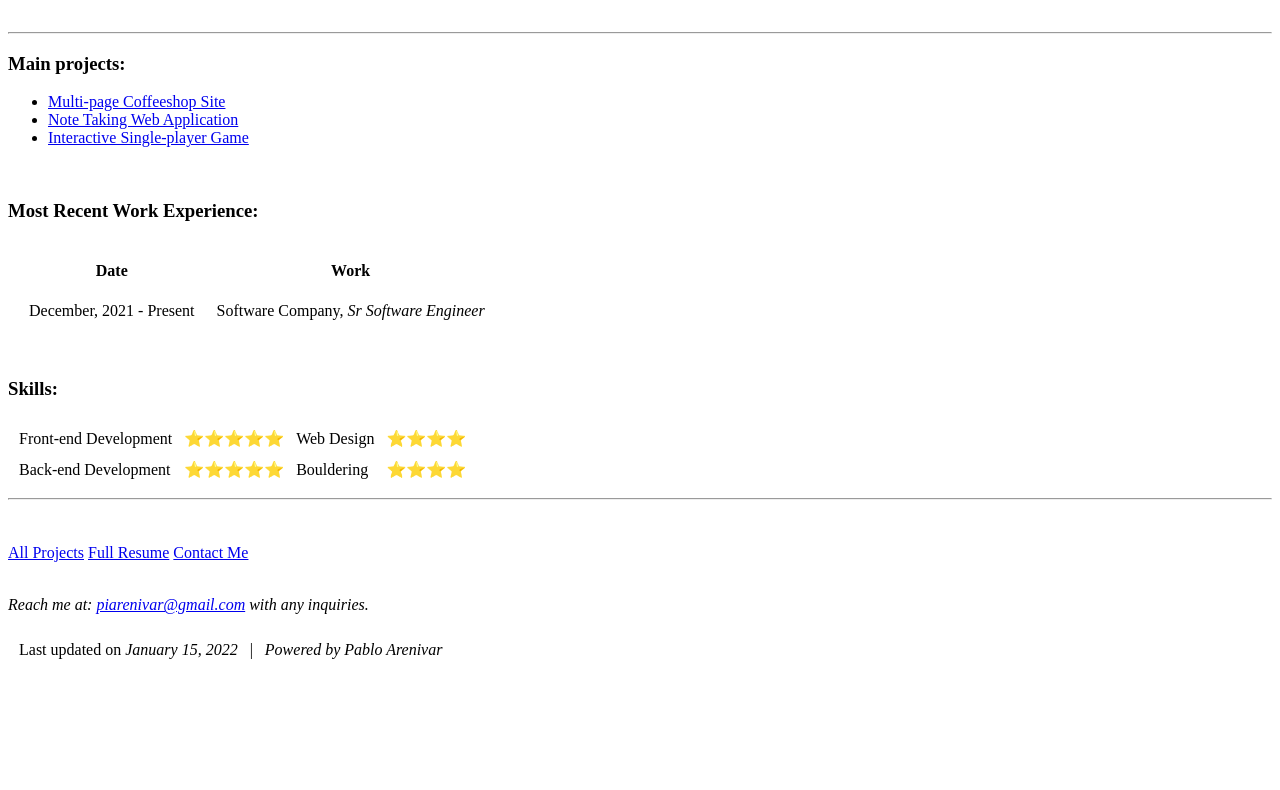
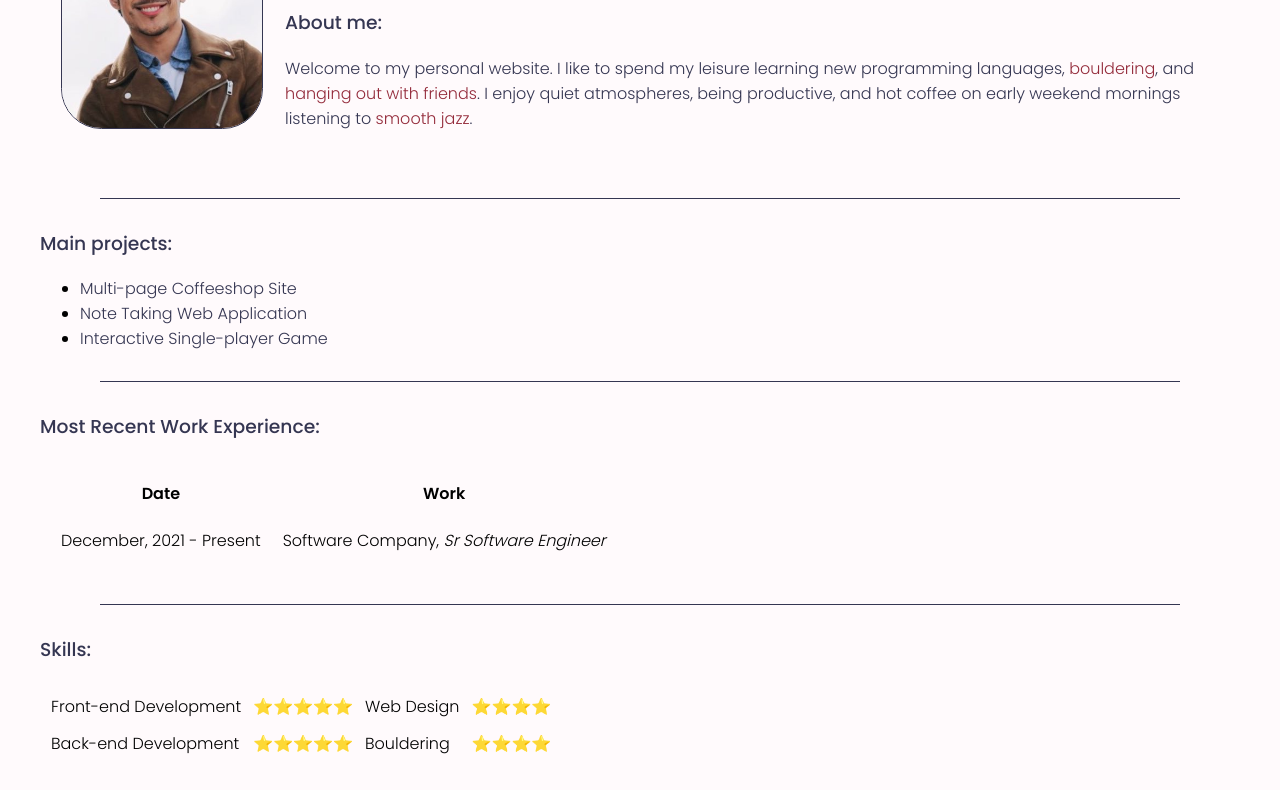
Before and after one commit to piarenivar/personal-site-introcss, a plain HTML site: page index.html in a window 1280 px wide. Shown: the part 230-1020 px from the top of the page. Before the commit the page ends 908 px from the top, so only its background shows below. Drawn offline with Linux system fonts and the light colour scheme.

Commit message:
Updated site files.
Updated CSS.

```diff
--- /dev/null
+++ b/css/styles.css
@@ -0,0 +1,80 @@
+
+
+body {
+  background-color: #fffafc;
+  margin: 40px;
+  font-family: 'Poppins', sans-serif;
+}
+
+h1 {
+  font-weight: 600;
+  color: #353652;
+}
+
+h3 {
+  font-weight: 500;
+  color: #353652;
+}
+
+p {
+  font-weight: 300;
+  color: #353652;
+}
+
+hr {
+  border-style: solid none none;
+  width: 90%;
+  border-width: 1px;
+  border-color: #353652;
+  margin-top: 30px;
+  margin-bottom: 30px;
+}
+
+a {
+  color: #353652;
+}
+
+a:link {
+  text-decoration: none;
+}
+
+a:visited {
+  text-decoration: none;
+}
+
+a:hover {
+  color: #d62828;
+}
+
+a:active {
+  text-decoration: underline;
+}
+
+.footer {
+  font-weight: 200;
+  font-size:13px;
+  color: #6c757d;
+}
+
+.nav-bar-links {
+  padding-left: 10px;
+  padding-right: 10px;
+}
+
+.weight-300 {
+  font-weight: 300;
+}
+
+.intext-links a{
+  color: #942b3b;
+}
+
+.intext-links a:hover{
+  color: #d62828;
+}
+
+.profile-imaage{
+  border: 1px solid;
+  border-radius: 20%;
+  border-color: #353652;
+}
--- a/index.html
+++ b/index.html
@@ -6,26 +6,35 @@
     <meta name="title" content="Pablo Arenivar">
     <meta name="description" content="This is my personal website.">
     <link rel="shortcut icon" type="image/jpg" href="images/The Life of Pablo - Album Cover.jpeg"/>
+    <link rel="stylesheet" href="css/styles.css">
+    <link rel="preconnect" href="https://fonts.googleapis.com">
+    <link rel="preconnect" href="https://fonts.gstatic.com" crossorigin>
+    <link href="https://fonts.googleapis.com/css2?family=Lato&family=Poppins:wght@200;300;500;600&display=swap" rel="stylesheet">
   </head>
   <body>
+    <div class="nav-bar">
+      <a class="nav-bar-links" href="all-projects.html">All Projects</a>
+      <a class="nav-bar-links" href="full-resume.html">Full Resume</a>
+      <a class="nav-bar-links" href="contact-me.html">Contact Me</a>
+    </div>
+    <hr>
     <table cellspacing="20">
       <td>
-        <a href="#"><img src="images/Profile_400x400.jpg" alt="Profile image of Pablo Arenivar" width="200px;" style="border-radius: 50%;" /></a>
+        <a href="#"><img src="images/Profile_400x400.jpg" alt="Profile image of Pablo Arenivar" width="200px;" class="profile-imaage" /></a>
       </td>
       <td>
         <h1>Pablo Arenivar</h1>
         <h3>About me:</h3>
-        <p>Welcome to my personal website. I like to spend my leisure learning new programming languages, <a href="https://drive.google.com/file/d/1-g3A5yj-SlHhYWfxn2zpggbtiC3XnAYf/view?usp=sharing" target="_blank">bouldering</a>, and <a href="https://drive.google.com/file/d/1dDq3SRLG0xB4xx2jtYJV-pfE9iHtfGBi/view?usp=sharing" target="_blank">hanging out with friends</a>. I enjoy quiet atmospheres, being productive, and hot coffee on early weekend mornings listening to <a href="https://www.youtube.com/watch?v=Dx5qFachd3A" target="_blank">smooth jazz</a>.</p>
+        <p class="intext-links">Welcome to my personal website. I like to spend my leisure learning new programming languages, <a href="https://drive.google.com/file/d/1-g3A5yj-SlHhYWfxn2zpggbtiC3XnAYf/view?usp=sharing" target="_blank">bouldering</a>, and <a href="https://drive.google.com/file/d/1dDq3SRLG0xB4xx2jtYJV-pfE9iHtfGBi/view?usp=sharing" target="_blank">hanging out with friends</a>. I enjoy quiet atmospheres, being productive, and hot coffee on early weekend mornings listening to <a href="https://www.youtube.com/watch?v=Dx5qFachd3A" target="_blank">smooth jazz</a>.</p>
       </td>
     </table>
-
     <hr>
     <h3>Main projects:</h3>
-    <ul>
+    <ul class="weight-300">
       <li><a href="#">Multi-page Coffeeshop Site</a></li>
       <li><a href="#">Note Taking Web Application</a></li>
       <li><a href="#">Interactive Single-player Game</a></li>
-    </ul><br />
+    </ul><hr>
     <h3>Most Recent Work Experience:</h3>
     <table cellspacing="20">
       <thead>
@@ -34,15 +43,15 @@
           <th>Work</th>
         </tr>
       </thead>
-      <tbody>
+      <tbody class="weight-300">
         <tr>
           <td>December, 2021 - Present</td>
           <td>Software Company, <em>Sr Software Engineer</em></td>
         </tr>
       </tbody>
-    </table><br>
+    </table><hr>
     <h3>Skills:</h3>
-    <table  cellspacing="10">
+    <table  cellspacing="10" class="weight-300">
       <tbody>
         <tr>
           <td>Front-end Development</td>
@@ -58,12 +67,8 @@
         </tr>
       </tbody>
     </table><hr>
-    <br><br>
-    <a href="all-projects.html">All Projects</a>
-    <a href="full-resume.html">Full Resume</a>
-    <a href="contact-me.html">Contact Me</a><br><br>
     <p><em>Reach me at: <a href="mailto:piarenivar@gmail.com" target="_blank">piarenivar@gmail.com</a> with any inquiries.</em></p>
-    <table cellspacing="10">
+    <table cellspacing="10" class="footer">
       <tr>
         <td>Last updated on <em>January 15, 2022</em></td>
         <td>|</td>
```
Also changed, not shown: all-projects.html (+11 -5 lines), contact-me.html (+13 -7 lines), full-resume.html (+11 -5 lines), 1 other file.
